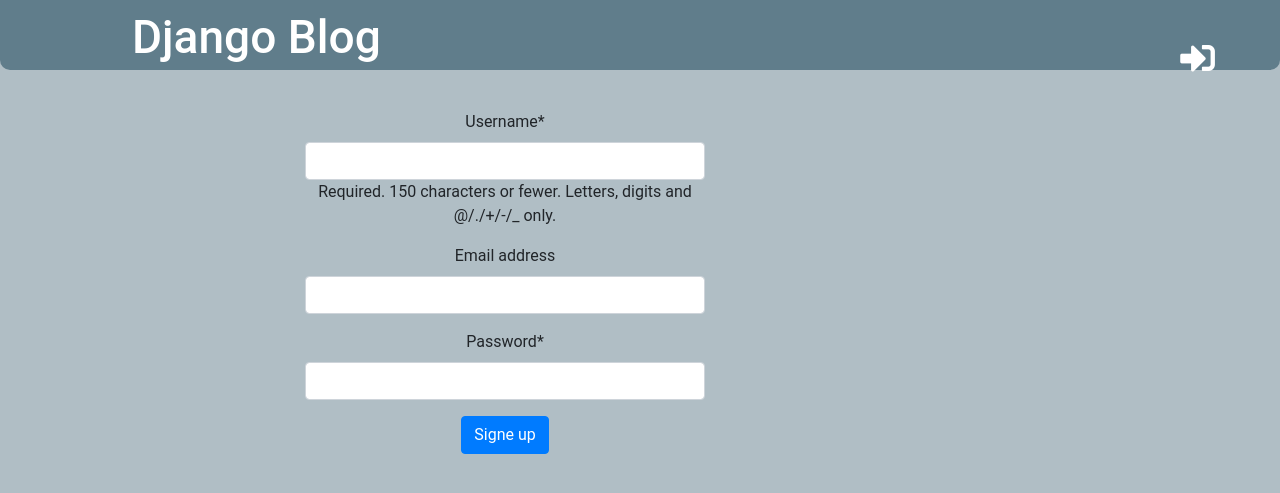
After one commit to Omdaprog/Django_blog_app, a Django app: page /signup/ in a window 1280 px wide. The commit adds this page. Shown: the top 493 px of the page. Run offline with Django 3.2, Linux system fonts and the light colour scheme; some libraries are stand-ins or nearby versions.

Commit message:
Add signup link on login pages

```diff
--- a/blog/forms.py
+++ b/blog/forms.py
@@ -1,6 +1,11 @@
 from django import forms
 from .models import Post, Comment
+from django.contrib.auth.models import User
 
+
+from crispy_forms.helper import FormHelper
+from crispy_forms.layout import Submit, Layout ,Field
+from crispy_forms.bootstrap import (PrependedText, PrependedAppendedText, FormActions)
 class PostForm(forms.ModelForm):
     class Meta:
         model = Post
@@ -11,3 +16,12 @@ class CommentForm(forms.ModelForm):
     class Meta:
         model = Comment
         fields = ('text',)
+
+class UserForm(forms.ModelForm):
+    password = forms.CharField(widget=forms.PasswordInput())
+    helper = FormHelper()
+    helper.form_method = 'POST'
+    helper.add_input(Submit('Signe up', 'Signe up', css_class='btn-primary'))
+    class Meta:
+        model = User
+        fields = ('username', 'email', 'password',)
--- /dev/null
+++ b/blog/templates/blog/signup.html
@@ -0,0 +1,14 @@
+{% extends 'blog/base.html' %}
+{% block title %}Signe Up{% endblock %}
+
+{% load crispy_forms_tags %}
+
+
+{% block content %}
+<div class="panel panel-default">
+    <div class="panel-body" style="width : 400px; text-align: center; margin: 0 auto;">
+        {% crispy form %}
+    </div>
+</div>
+
+{% endblock %}
--- a/blog/templates/registration/login.html
+++ b/blog/templates/registration/login.html
@@ -10,5 +10,6 @@
         {% csrf_token %}
         {{ form.as_p }}
         <button type="submit">Login</button>
+        <p>if you dont have account <a href="{% url 'signup' %}">Signe up here</a></p>
     </form>
 {% endblock %}
--- a/blog/urls.py
+++ b/blog/urls.py
@@ -22,4 +22,6 @@ urlpatterns = [
     path('comment/<int:pk>/approve/',views.comment_approve, name="approve_comment"),
 
     path('post/<int:pk>/remove', views.remove_post, name="delete_post"),
+
+    path('signup/', views.signup, name="signup"),
 ]
--- a/blog/views.py
+++ b/blog/views.py
@@ -2,7 +2,9 @@ from django.contrib.auth.decorators import login_required
 from django.shortcuts import render, get_object_or_404, redirect
 from django.utils import timezone
 from .models import Post, Comment
-from blog.forms import PostForm, CommentForm
+from blog.forms import PostForm, CommentForm ,UserForm
+from django.contrib.auth.models import User
+from django.contrib.auth import login
 # Create your views here.
 
 
@@ -84,10 +86,20 @@ def remove_post(request, pk):
     return redirect('/')
 
 
-
-
 @login_required
 def comment_approve(request, pk):
     comment = get_object_or_404(Comment, pk=pk)
     comment.approve()
     return redirect('post_detail', pk=comment.post.pk)
+
+
+def signup(request):
+    if request.method == 'POST':
+        form = UserForm(request.POST)
+        if form.is_valid():
+            new_user = User.objects.create_user(**form.cleaned_data)
+            login(request, new_user)
+            return redirect('/')
+    else:
+        form = UserForm()
+    return render(request, 'blog/signup.html', {'form':form})
--- a/mysite/settings.py
+++ b/mysite/settings.py
@@ -25,6 +25,8 @@ SECRET_KEY = 'rf!!swh%8s@jk@cxry$&0nidx=wh4e+ad_mli8n9ij08uu=#_p'
 # SECURITY WARNING: don't run with debug turned on in production!
 DEBUG = True
 
+CRISPY_TEMPLATE_PACK = 'bootstrap3'
+
 ALLOWED_HOSTS = []
 
 LOGIN_REDIRECT_URL = 'post_list'
@@ -40,6 +42,7 @@ INSTALLED_APPS = [
     'django.contrib.messages',
     'django.contrib.staticfiles',
     'blog',
+    'crispy_forms'
 ]
 
 MIDDLEWARE = [
--- a/requirements.txt
+++ b/requirements.txt
@@ -2,6 +2,7 @@ astroid==2.0.4
 certifi==2018.10.15
 colorama==0.4.0
 Django==2.1.4
+django-crispy-forms==1.7.2
 isort==4.3.4
 lazy-object-proxy==1.3.1
 Markdown==3.0.1
```
Also changed, not shown: db.sqlite3.
